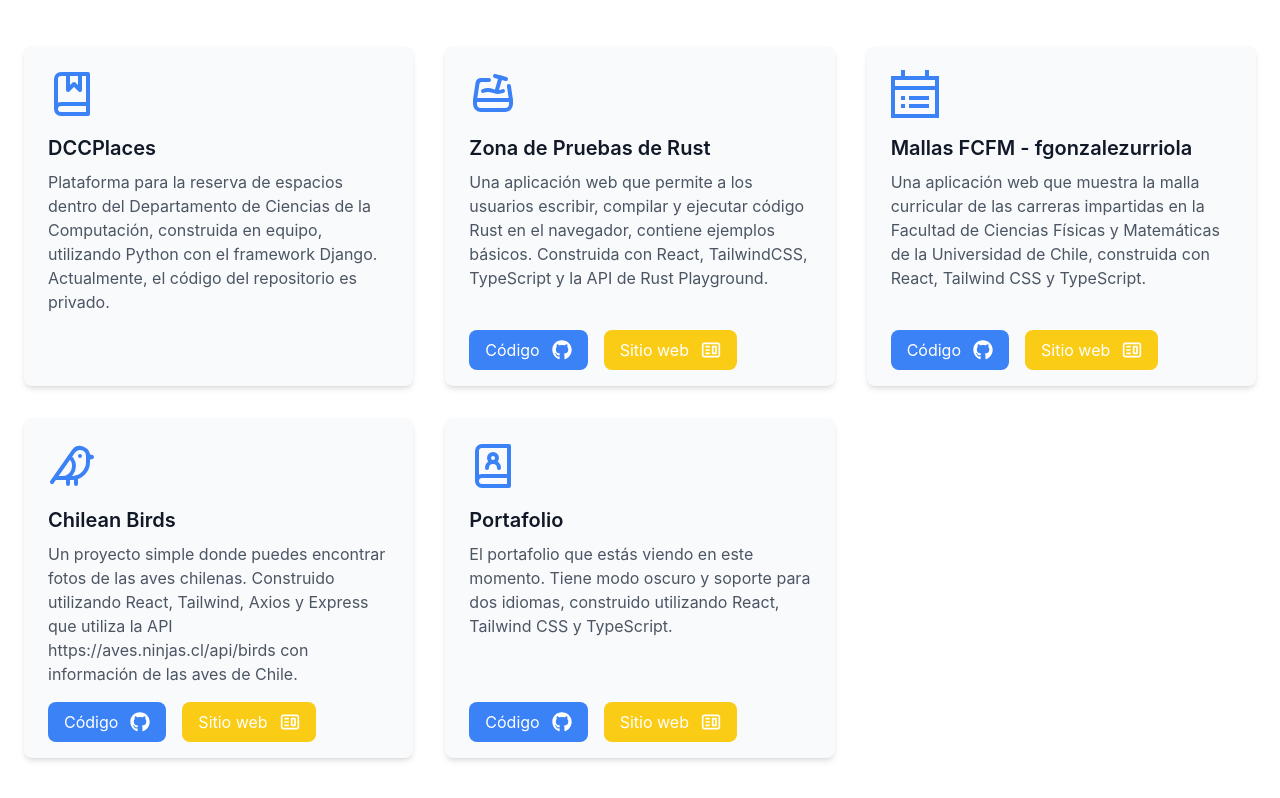
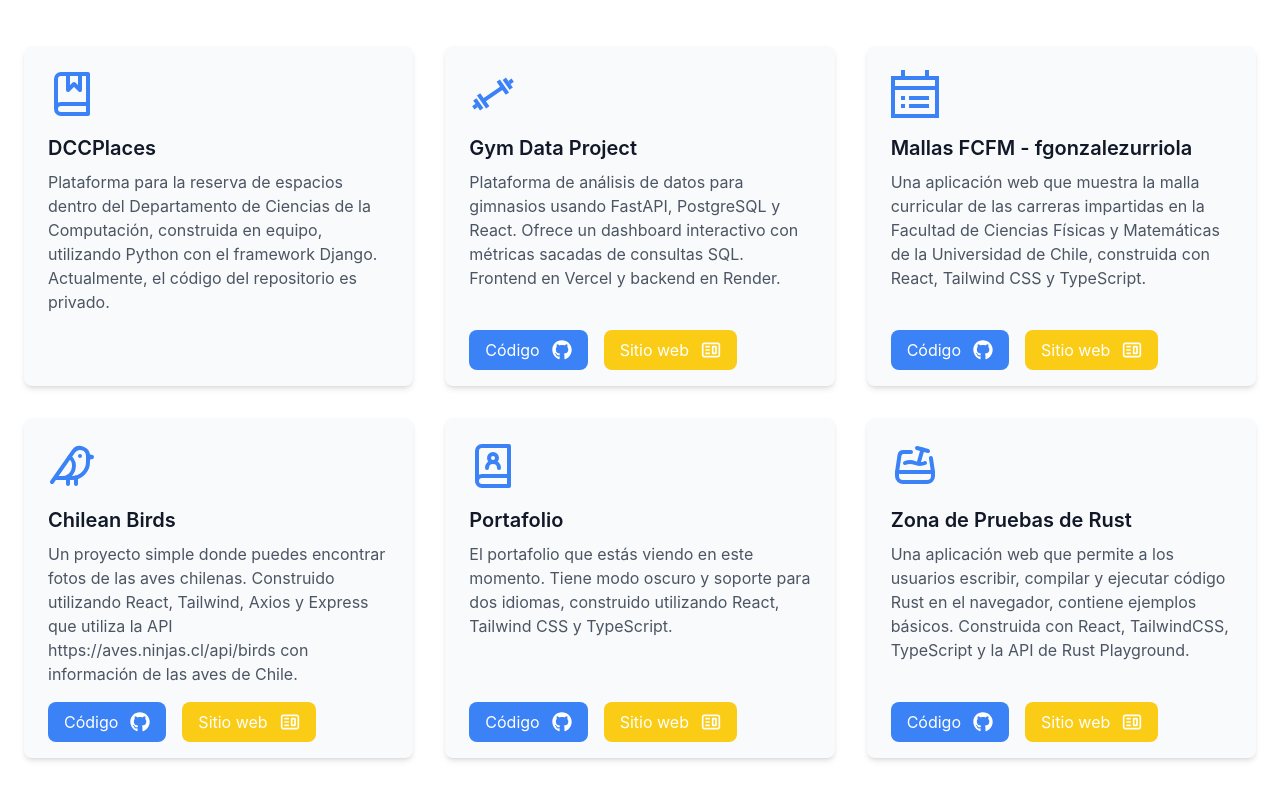
Before and after one commit to fgonzalezurriola/Portfolio-React-Vite, a React (Vite) app: page / in a window 1280 px wide. Shown: the part 1042-1840 px from the top of the page. Built offline with nearby package versions, Linux system fonts and the light colour scheme.

Commit message:
Refactor: added gym data project project card

```diff
--- a/src/components/Projects.tsx
+++ b/src/components/Projects.tsx
@@ -2,7 +2,7 @@
 import { useTranslation } from 'react-i18next';
 import { BookMarked, BookUser, Bird } from 'lucide-react';
 import { FaGithub } from 'react-icons/fa';
-import { CgWebsite } from "react-icons/cg";
+import { CgWebsite, CgGym } from "react-icons/cg";
 import { TbSandbox } from "react-icons/tb";
 import { GrPlan } from "react-icons/gr";
 
@@ -18,11 +18,11 @@
       deploy: ''
     },
     {
-      icon: TbSandbox,
+      icon: CgGym,
       title: 'projects.project2.title',
       description: 'projects.project2.description',
-      githubLink: 'https://github.com/fgonzalezurriola/Zona-de-Pruebas-de-Rust',
-      deploy: 'https://zona-de-pruebas-de-rust.vercel.app/'
+      githubLink: 'https://github.com/fgonzalezurriola/gym_data_project',
+      deploy: 'https://gym-data-project.vercel.app/'
     },
     {
       icon: GrPlan,
@@ -44,7 +44,14 @@
       description: 'projects.project5.description',
       githubLink: 'https://github.com/fgonzalezurriola/Portfolio-React-Vite',
       deploy: 'https://users.dcc.uchile.cl/~fragonza/'
-    }
+    },
+    {
+      icon: TbSandbox,
+      title: 'projects.project6.title',
+      description: 'projects.project6.description',
+      githubLink: 'https://github.com/fgonzalezurriola/Zona-de-Pruebas-de-Rust',
+      deploy: 'https://zona-de-pruebas-de-rust.vercel.app/'
+    },
   ];
 
   return (
--- a/src/locales/en.json
+++ b/src/locales/en.json
@@ -23,11 +23,10 @@
     "project1": {
       "title": "DCCPlaces",
       "description": "A platform for reserving spaces within the Department of Computer Science, developed as part of a team using Python and the Django framework. Currently, the repository is private."
-
     },
     "project2": {
-      "title": "Rust Playground",
-      "description": "A web application that allows users to write, compile, and run Rust code in the browser, featuring basic examples. Built with React, Tailwind CSS, TypeScript and the Rust Playground API."
+      "title": "Gym Data Project",
+      "description": "Data analysis platform for gyms using FastAPI, PostgreSQL, and React. Features an interactive dashboard with metrics extracted from SQL queries. Frontend hosted on Vercel and backend on Render."
     },
     "project3": {
       "title": "Mallas FCFM - fgonzalezurriola",
@@ -41,6 +40,10 @@
       "title": "Portfolio",
       "description": "The portfolio you're currently viewing, featuring dark mode and multi-language support, built with React, Tailwind CSS and TypeScript."
     },
+    "project6": {
+      "title": "Rust Playground",
+      "description": "A web application that allows users to write, compile, and run Rust code in the browser, featuring basic examples. Built with React, Tailwind CSS, TypeScript and the Rust Playground API."
+    },
     "code": "Code",
     "deployed": "Website"
   },
--- a/src/locales/es.json
+++ b/src/locales/es.json
@@ -23,11 +23,10 @@
     "project1": {
       "title": "DCCPlaces",
       "description": "Plataforma para la reserva de espacios dentro del Departamento de Ciencias de la Computación, construida en equipo, utilizando Python con el framework Django. Actualmente, el código del repositorio es privado."
-
     },
     "project2": {
-      "title": "Zona de Pruebas de Rust",
-      "description": "Una aplicación web que permite a los usuarios escribir, compilar y ejecutar código Rust en el navegador, contiene ejemplos básicos. Construida con React, TailwindCSS, TypeScript y la API de Rust Playground."
+      "title": "Gym Data Project",
+      "description": "Plataforma de análisis de datos para gimnasios usando FastAPI, PostgreSQL y React. Ofrece un dashboard interactivo con métricas sacadas de consultas SQL. Frontend en Vercel y backend en Render."
     },
     "project3": {
       "title": "Mallas FCFM - fgonzalezurriola",
@@ -41,6 +40,10 @@
       "title": "Portafolio",
       "description": "El portafolio que estás viendo en este momento. Tiene modo oscuro y soporte para dos idiomas, construido utilizando React, Tailwind CSS y TypeScript."
     },
+    "project6": {
+      "title": "Zona de Pruebas de Rust",
+      "description": "Una aplicación web que permite a los usuarios escribir, compilar y ejecutar código Rust en el navegador, contiene ejemplos básicos. Construida con React, TailwindCSS, TypeScript y la API de Rust Playground."
+    },
     "code": "Código",
     "deployed": "Sitio web"
   },
```
